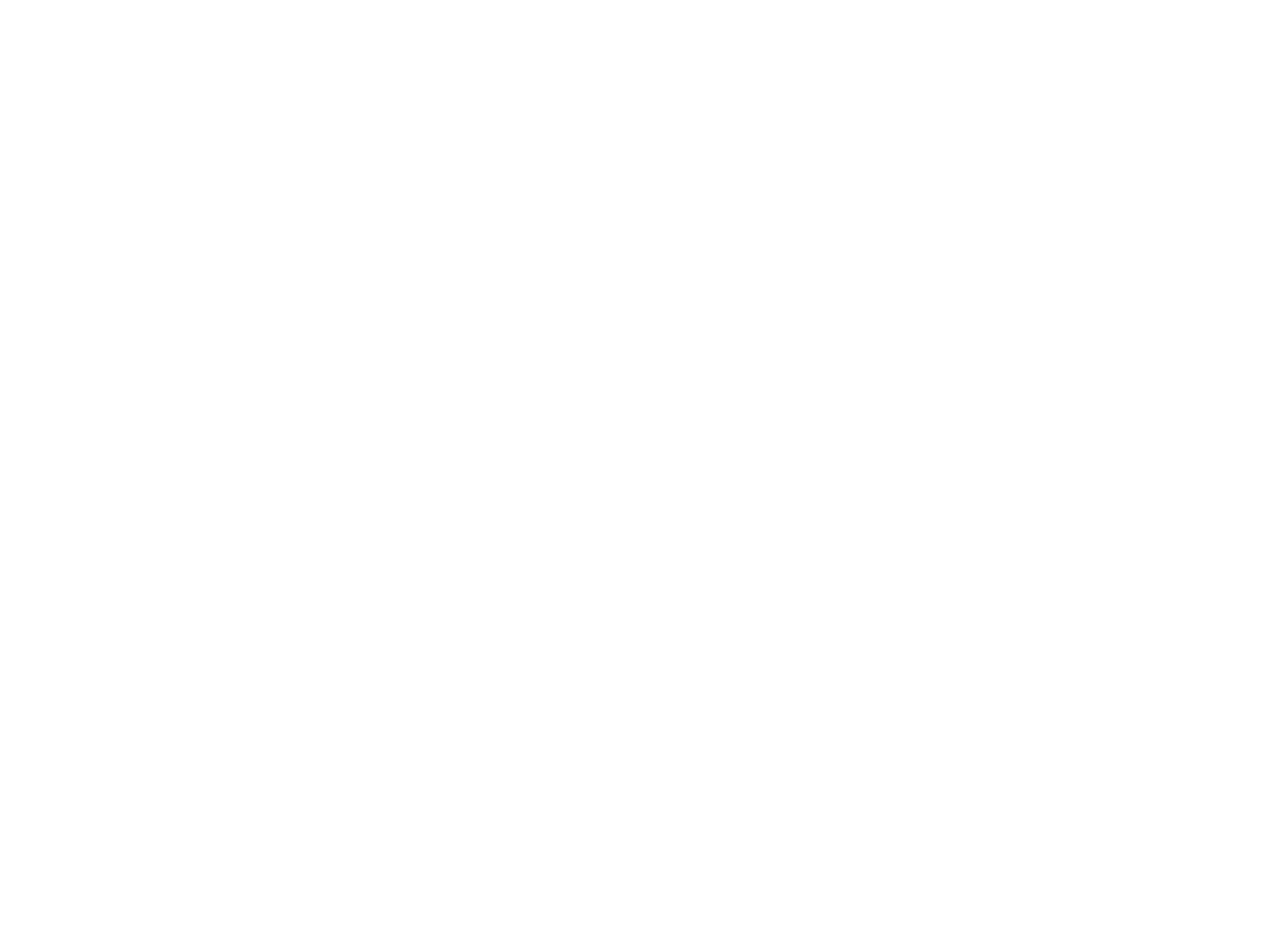
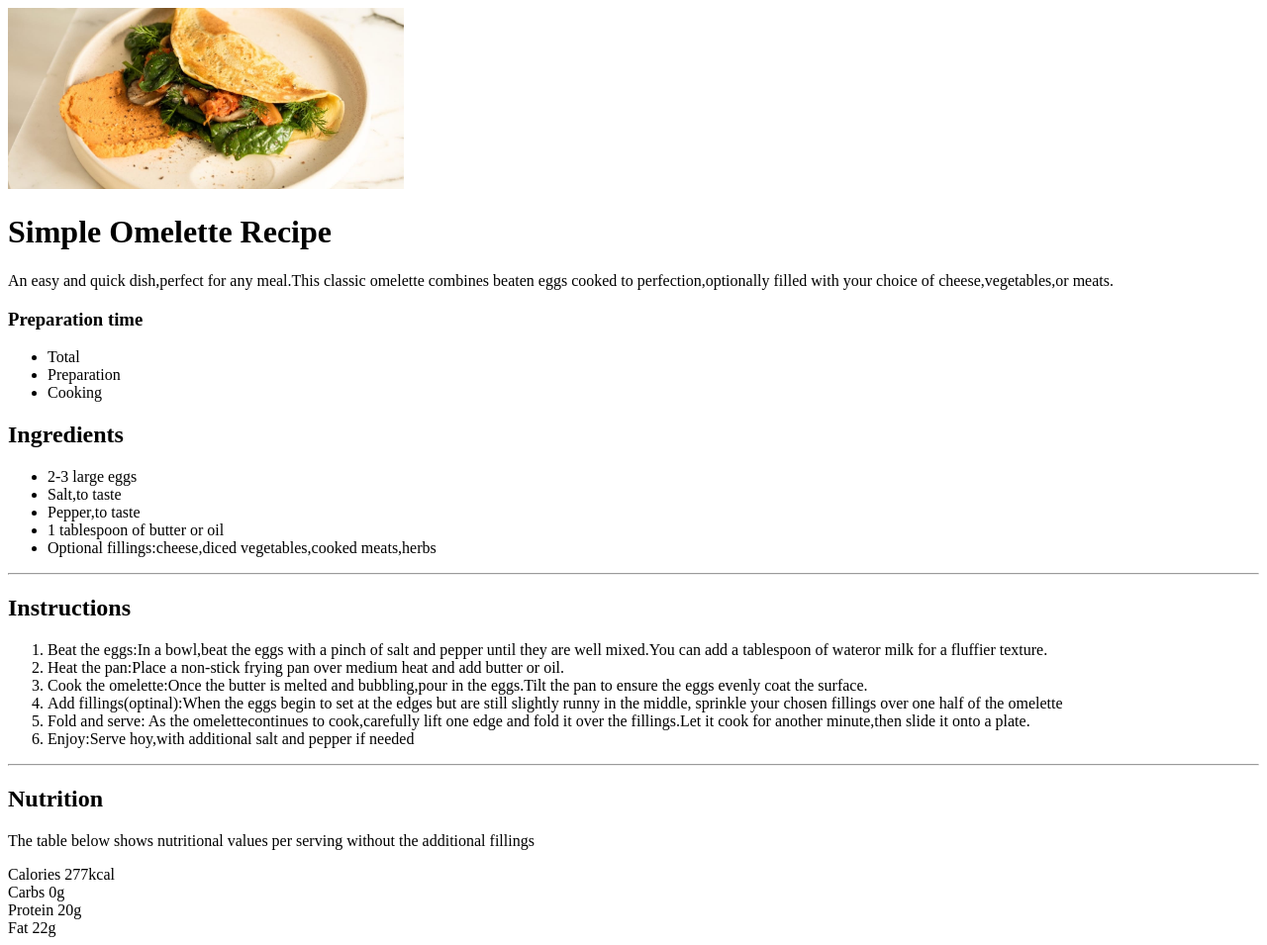
Before and after one commit to Ksn034/PracticaHtml1, a plain HTML site: page Práctica 1/images/index.html in a window 1280 px wide. Shown: the whole page at 99% size. Before the commit the page ends 800 px from the top, so only its background shows below. Drawn offline with Linux system fonts and the light colour scheme.

Commit message:
Best recipes

```diff
--- a/Práctica 1/images/index.html
+++ b/Práctica 1/images/index.html
@@ -3,9 +3,56 @@
 <head>
     <meta charset="UTF-8">
     <meta name="viewport" content="width=device-width, initial-scale=1.0">
-    <title>Document</title>
+    <title>Best recipes</title>
+    <link rel="icon" href="favicon-32x32.png" type="image/x-icon">
 </head>
 <body>
-
+    <img src="image-omelette.jpeg" / width="400">
+    <h1>Simple Omelette Recipe</h1>
+    <p>An easy and quick dish,perfect for any meal.This classic omelette combines beaten eggs cooked
+        to perfection,optionally filled with your choice of cheese,vegetables,or meats.</p>
+    <div>
+        <h3>Preparation time</h3>
+        <ul>
+            <li>Total</li>
+            <li>Preparation</li>
+            <li>Cooking</li>
+        </ul>
+    </div>
+        <h2>Ingredients</h2>
+        <ul>
+            <li>2-3 large eggs</li>
+            <li>Salt,to taste</li>
+            <li>Pepper,to taste</li>
+            <li>1 tablespoon of butter or oil</li>
+            <li>Optional fillings:cheese,diced vegetables,cooked meats,herbs</li>
+        </ul>
+        <hr>
+        <h2>Instructions</h2>
+        <ol>
+            <li>Beat the eggs:In a bowl,beat the eggs with a pinch of salt and pepper until they are
+                well mixed.You can add a tablespoon of wateror milk for a fluffier texture.
+            </li>
+            <li>Heat the pan:Place a non-stick frying pan over medium heat and add butter or oil.</li>
+            <li>Cook the omelette:Once the butter is melted and bubbling,pour in the eggs.Tilt the pan
+                to ensure the eggs evenly coat the surface.
+            </li>
+            <li>Add fillings(optinal):When the eggs begin to set at the edges but are still slightly runny in the middle,
+                sprinkle your chosen fillings over one half of the omelette
+            </li>
+            <li>Fold and serve: As the omelettecontinues to cook,carefully lift one edge and fold it over the
+                fillings.Let it cook for another minute,then slide it onto a plate.
+            </li>
+            <li>Enjoy:Serve hoy,with additional salt and pepper if needed </li>
+        </ol>
+         <hr>
+        <h2>Nutrition</h2>
+        <p>The table below shows nutritional values per serving without the additional fillings</p>
+        <div>
+            <div><label for="">Calories</label> <label for="">277kcal</label> </div>
+            <div><label for="">Carbs</label> <label for="">0g</label></div>
+            <div><label for="">Protein</label> <label for="">20g</label></div>
+            <div><label for="">Fat</label> <label for="">22g</label> </div>
+        </div>
 </body>
 </html>
```
